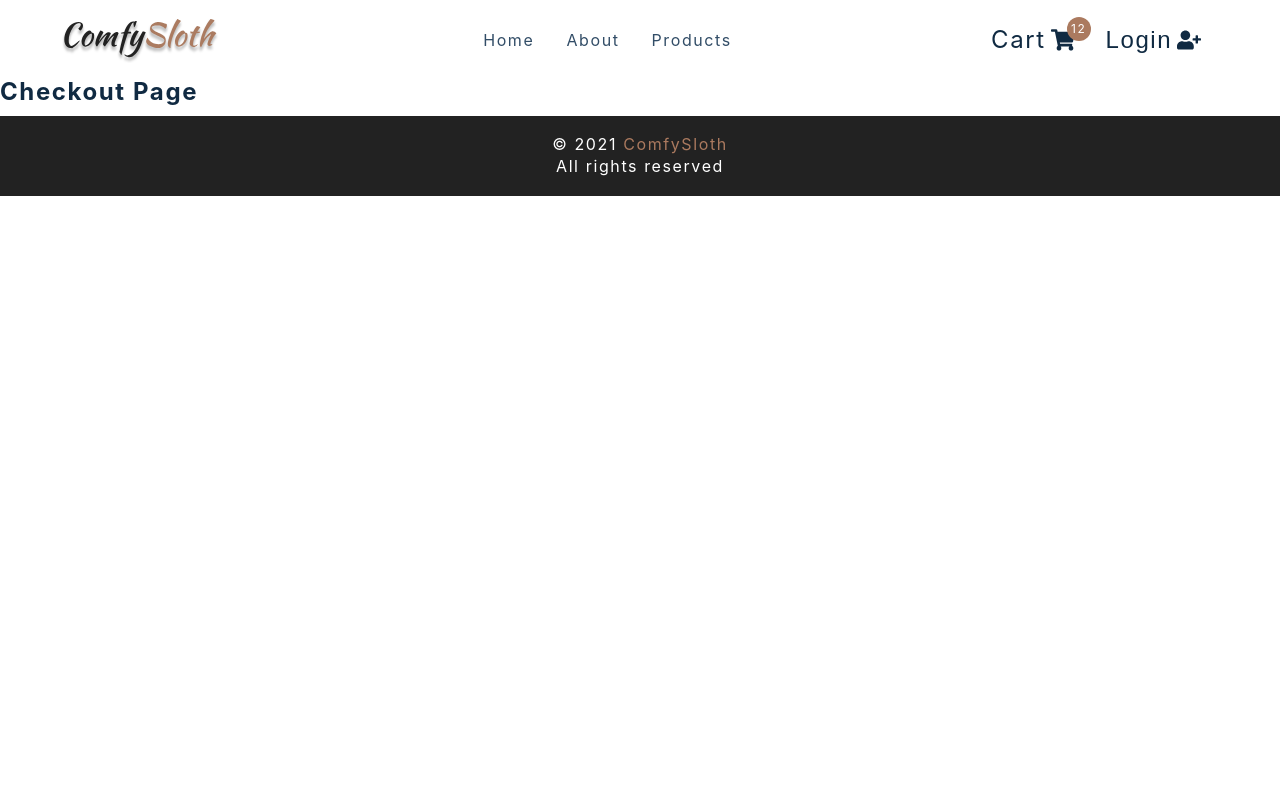
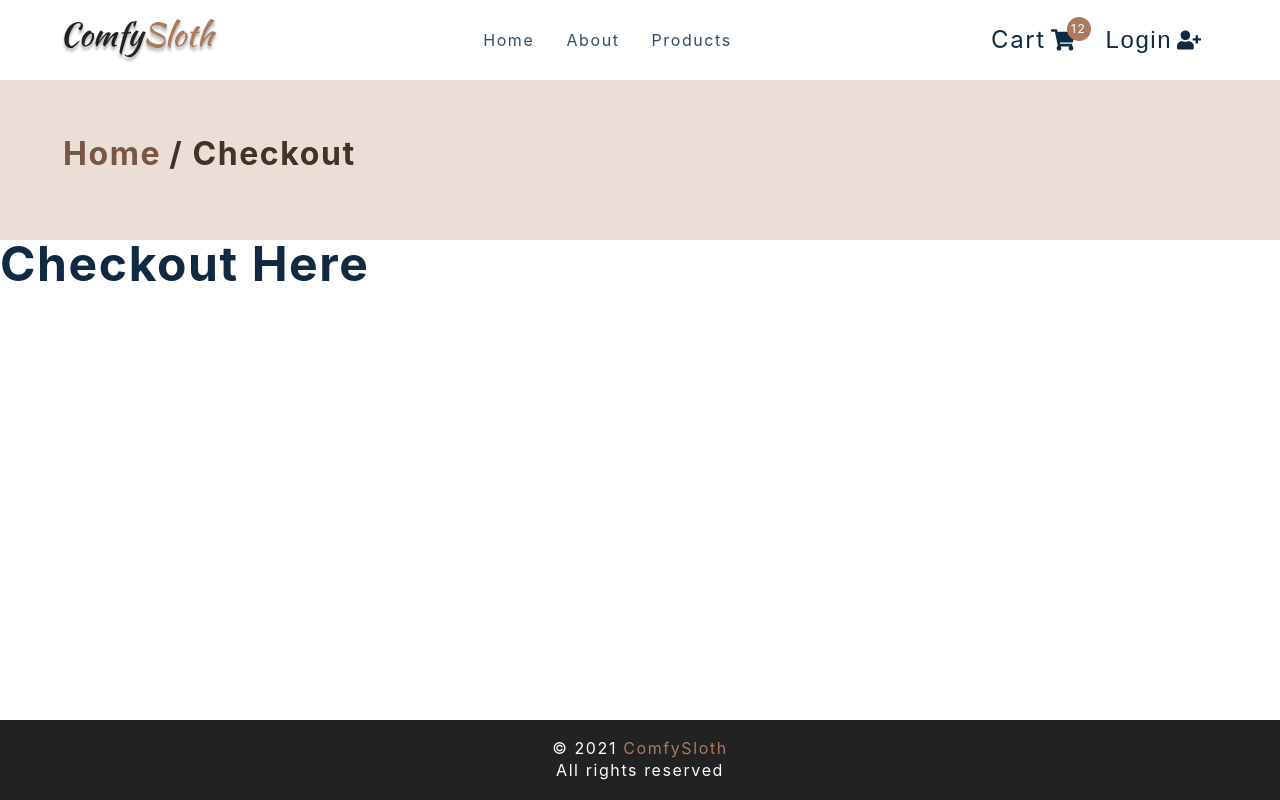
Before and after one commit to leopoldkwok/E-Commerce-Project, a React (Create React App) app: page /checkout in a window 1280 px wide. Built offline with nearby package versions, Linux system fonts and the light colour scheme; the HTML template or start-up script is replaced by a standard one.

Commit message:
About, Checkout Page

```diff
--- a/src/components/PageHero.js
+++ b/src/components/PageHero.js
@@ -1,9 +1,18 @@
-import React from 'react'
-import styled from 'styled-components'
-import { Link } from 'react-router-dom'
-const PageHero = () => {
-  return <h4>page hero</h4>
-}
+import React from 'react';
+import styled from 'styled-components';
+import { Link } from 'react-router-dom';
+
+const PageHero = ({ title }) => {
+  return (
+    <Wrapper>
+      <div className='section-center'>
+        <h3>
+          <Link to='/'>Home</Link>/ {title}
+        </h3>
+      </div>
+    </Wrapper>
+  );
+};
 
 const Wrapper = styled.section`
   background: var(--clr-primary-10);
@@ -21,6 +30,6 @@
   a:hover {
     color: var(--clr-primary-1);
   }
-`
+`;
 
-export default PageHero
+export default PageHero;
--- a/src/pages/AboutPage.js
+++ b/src/pages/AboutPage.js
@@ -1,11 +1,30 @@
-import React from 'react'
-import styled from 'styled-components'
-import { PageHero } from '../components'
-import aboutImg from '../assets/hero-bcg.jpeg'
+import React from 'react';
+import styled from 'styled-components';
+import { PageHero } from '../components';
+import aboutImg from '../assets/hero-bcg.jpeg';
 
 const AboutPage = () => {
-  return <h4>about page</h4>
-}
+  return (
+    <main>
+      <PageHero title='about' />
+      <Wrapper className='page section section-center'>
+        <img src={aboutImg} alt='nice desk' />
+        <article>
+          <div className='title'>
+            <h2>our story</h2>
+            <div className='underline'></div>
+          </div>
+          <p>
+            Lorem ipsum dolor, sit amet consectetur adipisicing elit. Aut, amet
+            non architecto nesciunt deleniti dolorum repellendus tenetur
+            deserunt totam blanditiis reiciendis quos. Explicabo sint dolores
+            deserunt hic delectus vero debitis?
+          </p>
+        </article>
+      </Wrapper>
+    </main>
+  );
+};
 
 const Wrapper = styled.section`
   display: grid;
@@ -33,5 +52,5 @@
   @media (min-width: 992px) {
     grid-template-columns: 1fr 1fr;
   }
-`
-export default AboutPage
+`;
+export default AboutPage;
--- a/src/pages/CheckoutPage.js
+++ b/src/pages/CheckoutPage.js
@@ -1,12 +1,19 @@
-import React from 'react'
-import styled from 'styled-components'
-import { PageHero, StripeCheckout } from '../components'
+import React from 'react';
+import styled from 'styled-components';
+import { PageHero, StripeCheckout } from '../components';
 // extra imports
-import { useCartContext } from '../context/cart_context'
-import { Link } from 'react-router-dom'
+import { useCartContext } from '../context/cart_context';
+import { Link } from 'react-router-dom';
 
 const CheckoutPage = () => {
-  return <h4>checkout page</h4>
-}
-const Wrapper = styled.div``
-export default CheckoutPage
+  return (
+    <main>
+      <PageHero title='checkout' />
+      <Wrapper className='page'>
+        <h1>checkout here</h1>
+      </Wrapper>
+    </main>
+  );
+};
+const Wrapper = styled.div``;
+export default CheckoutPage;
```
